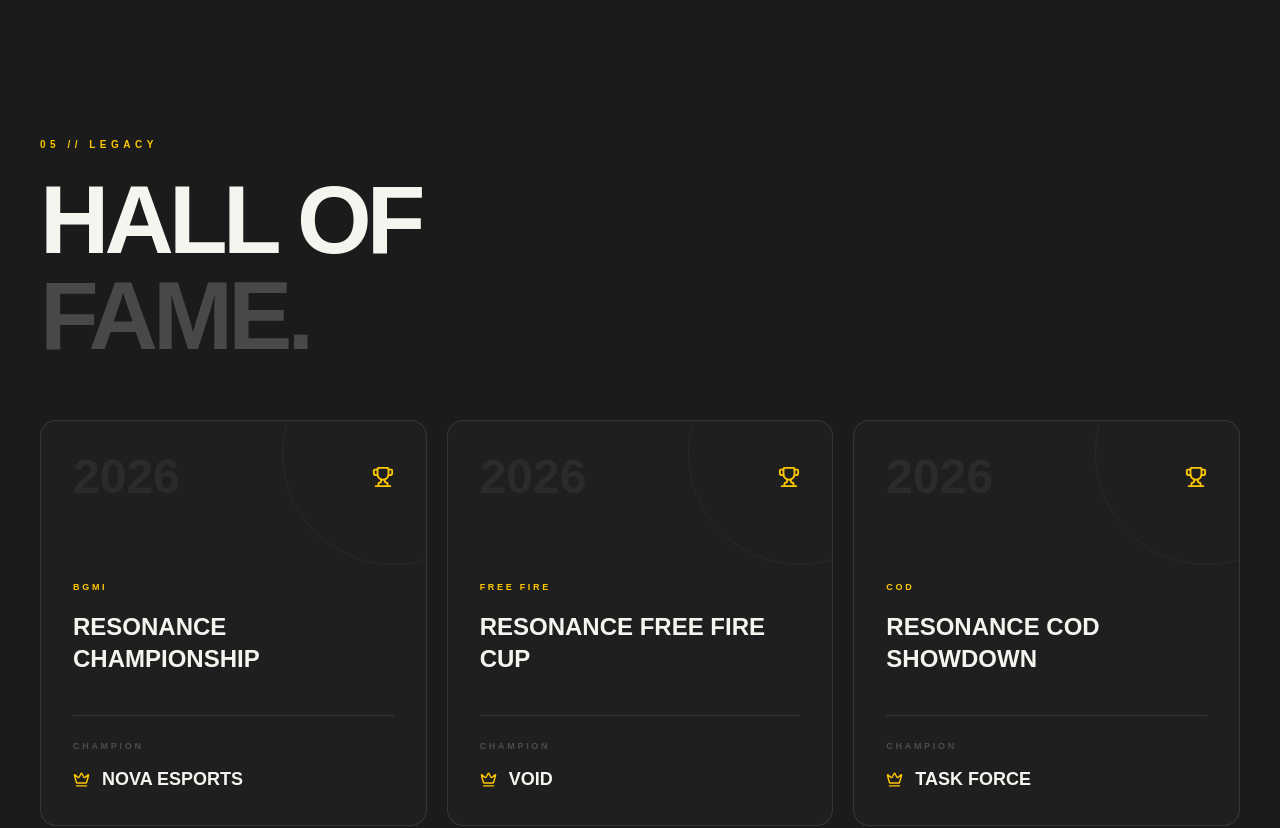
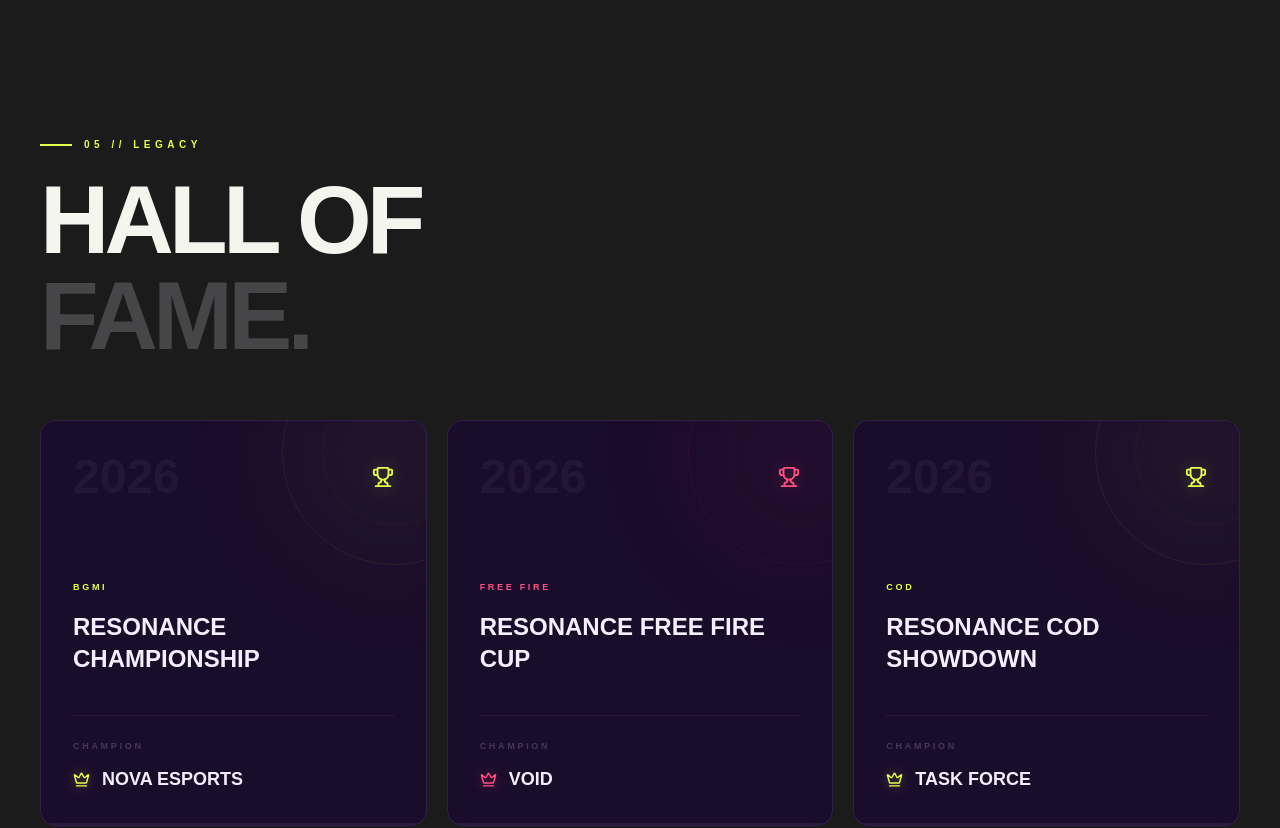
Before and after one commit to ninadkamde1-ops/Resonance-website, a Next.js app: page /admin in a window 1280 px wide. Shown: the part 5200-6028 px from the top of the page. Built offline with nearby package versions, Linux system fonts and the light colour scheme; no server answers; the database is empty.

Commit message:
Update Hall of Fame purple lime pink theme

```diff
--- a/components/HallOfFame.tsx
+++ b/components/HallOfFame.tsx
@@ -9,18 +9,21 @@ const champions = [
     tournament: "RESONANCE CHAMPIONSHIP",
     game: "BGMI",
     winner: "NOVA ESPORTS",
+    accent: "#E6FF4A",
   },
   {
     year: "2026",
     tournament: "RESONANCE FREE FIRE CUP",
     game: "FREE FIRE",
     winner: "VOID",
+    accent: "#FF4F81",
   },
   {
     year: "2026",
     tournament: "RESONANCE COD SHOWDOWN",
     game: "COD",
     winner: "TASK FORCE",
+    accent: "#E6FF4A",
   },
 ];
 
@@ -30,20 +33,32 @@ export default function HallOfFame() {
       id="hall"
       className="relative z-10 mx-auto max-w-7xl px-6 py-32 md:px-10"
     >
-      {/* Header */}
+      {/* ========================================================= */}
+      {/* HEADER */}
+      {/* ========================================================= */}
+
       <div className="mb-14">
-        <p className="text-[10px] font-bold tracking-[0.45em] text-yellow-400">
-          05 // LEGACY
-        </p>
+        <div className="flex items-center gap-3">
+          <span className="h-[2px] w-8 bg-[#E6FF4A]" />
 
-        <h2 className="mt-5 text-6xl font-black tracking-[-0.05em] md:text-8xl">
+          <p className="text-[10px] font-black tracking-[0.45em] text-[#E6FF4A]">
+            05 // LEGACY
+          </p>
+        </div>
+
+        <h2 className="mt-5 text-6xl font-black uppercase tracking-[-0.05em] md:text-8xl">
           HALL OF
           <br />
-          <span className="text-white/20">FAME.</span>
+          <span className="text-[#F5F0FF]/20 transition-colors duration-500 hover:text-[#FF4F81]/40">
+            FAME.
+          </span>
         </h2>
       </div>
 
-      {/* Champions */}
+      {/* ========================================================= */}
+      {/* CHAMPIONS */}
+      {/* ========================================================= */}
+
       <div className="grid gap-5 md:grid-cols-3">
         {champions.map((champion, index) => (
           <motion.div
@@ -73,15 +88,46 @@ export default function HallOfFame() {
               overflow-hidden
               rounded-2xl
               border
-              border-white/10
-              bg-white/[0.02]
+              border-[#B78AFF]/15
+              bg-[#1A0A2E]/85
               p-8
+              backdrop-blur-sm
               transition-all
               duration-500
-              hover:border-yellow-400/50
+              hover:border-[#B78AFF]/35
+              hover:bg-[#241044]
+              hover:shadow-[0_20px_70px_rgba(124,58,237,0.18)]
             "
           >
-            {/* Decorative circle */}
+            {/* ================================================= */}
+            {/* ATMOSPHERIC GLOW */}
+            {/* ================================================= */}
+
+            <div
+              className="
+                pointer-events-none
+                absolute
+                -right-24
+                -top-24
+                h-64
+                w-64
+                rounded-full
+                opacity-[0.035]
+                blur-3xl
+                transition-all
+                duration-700
+                group-hover:scale-125
+                group-hover:opacity-[0.12]
+              "
+              style={{
+                background: champion.accent,
+              }}
+            />
+
+            {/* ================================================= */}
+            {/* DECORATIVE CIRCLE */}
+            {/* ================================================= */}
+
             <div
               className="
                 absolute
@@ -91,67 +137,141 @@ export default function HallOfFame() {
                 w-56
                 rounded-full
                 border
-                border-yellow-400/5
                 transition-transform
                 duration-700
                 group-hover:scale-125
               "
+              style={{
+                borderColor: `${champion.accent}12`,
+              }}
             />
 
-            {/* Year + Trophy */}
-            <div className="flex items-center justify-between">
-              <span className="text-5xl font-black text-white/[0.05]">
+            <div
+              className="
+                absolute
+                -right-10
+                -top-10
+                h-36
+                w-36
+                rounded-full
+                border
+                transition-transform
+                duration-700
+                group-hover:scale-110
+              "
+              style={{
+                borderColor: `${champion.accent}08`,
+              }}
+            />
+
+            {/* ================================================= */}
+            {/* YEAR + TROPHY */}
+            {/* ================================================= */}
+
+            <div className="relative flex items-center justify-between">
+              <span className="text-5xl font-black text-[#F5F0FF]/[0.05]">
                 {champion.year}
               </span>
 
               <Trophy
                 size={22}
-                className="text-yellow-400"
+                style={{
+                  color: champion.accent,
+                  filter: `drop-shadow(0 0 8px ${champion.accent}50)`,
+                }}
+                className="transition-transform duration-500 group-hover:scale-110"
               />
             </div>
 
-            {/* Information */}
+            {/* ================================================= */}
+            {/* INFORMATION */}
+            {/* ================================================= */}
+
             <div className="relative mt-20">
-              <p className="text-[9px] font-bold tracking-[0.3em] text-yellow-400">
+              <p
+                className="text-[9px] font-black tracking-[0.3em]"
+                style={{
+                  color: champion.accent,
+                }}
+              >
                 {champion.game}
               </p>
 
-              <h3 className="mt-4 text-2xl font-black">
+              <h3 className="mt-4 text-2xl font-black text-[#F5F0FF]">
                 {champion.tournament}
               </h3>
 
-              {/* Champion */}
-              <div className="mt-10 border-t border-white/10 pt-6">
-                <p className="text-[9px] font-bold tracking-[0.3em] text-white/20">
+              {/* ================================================= */}
+              {/* CHAMPION */}
+              {/* ================================================= */}
+
+              <div className="mt-10 border-t border-[#B78AFF]/10 pt-6">
+                <p className="text-[9px] font-black tracking-[0.3em] text-[#F5F0FF]/20">
                   CHAMPION
                 </p>
 
                 <div className="mt-3 flex items-center gap-3">
                   <Crown
                     size={17}
-                    className="text-yellow-400"
+                    style={{
+                      color: champion.accent,
+                      filter: `drop-shadow(0 0 6px ${champion.accent}60)`,
+                    }}
                   />
 
-                  <p className="text-lg font-black">
+                  <p className="text-lg font-black text-[#F5F0FF]">
                     {champion.winner}
                   </p>
                 </div>
               </div>
             </div>
 
-            {/* Bottom glow */}
+            {/* ================================================= */}
+            {/* BOTTOM ENERGY BAR */}
+            {/* ================================================= */}
+
+            <div className="absolute bottom-0 left-0 right-0 h-[2px] bg-[#B78AFF]/10">
+              <div
+                className="
+                  h-full
+                  w-0
+                  transition-all
+                  duration-700
+                  group-hover:w-full
+                "
+                style={{
+                  background: `linear-gradient(
+                    90deg,
+                    transparent,
+                    ${champion.accent},
+                    transparent
+                  )`,
+                  boxShadow: `0 0 12px ${champion.accent}`,
+                }}
+              />
+            </div>
+
+            {/* ================================================= */}
+            {/* LEFT ACCENT */}
+            {/* ================================================= */}
+
             <div
               className="
                 absolute
                 bottom-0
                 left-0
-                h-[2px]
-                w-0
-                bg-yellow-400
-                transition-all
+                top-0
+                w-[2px]
+                origin-bottom
+                scale-y-0
+                transition-transform
                 duration-500
-                group-hover:w-full
+                group-hover:scale-y-100
               "
+              style={{
+                background: champion.accent,
+                boxShadow: `0 0 15px ${champion.accent}`,
+              }}
             />
           </motion.div>
         ))}
```
